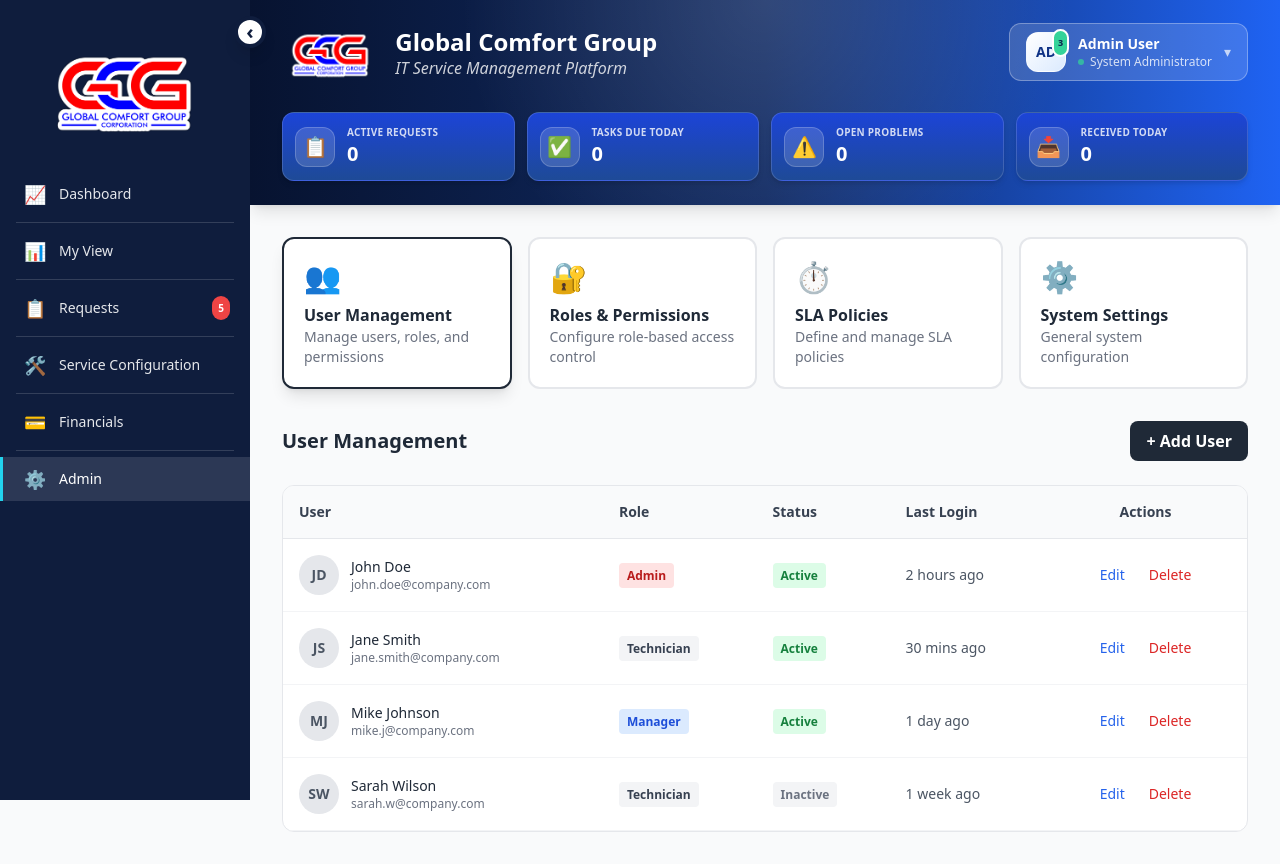
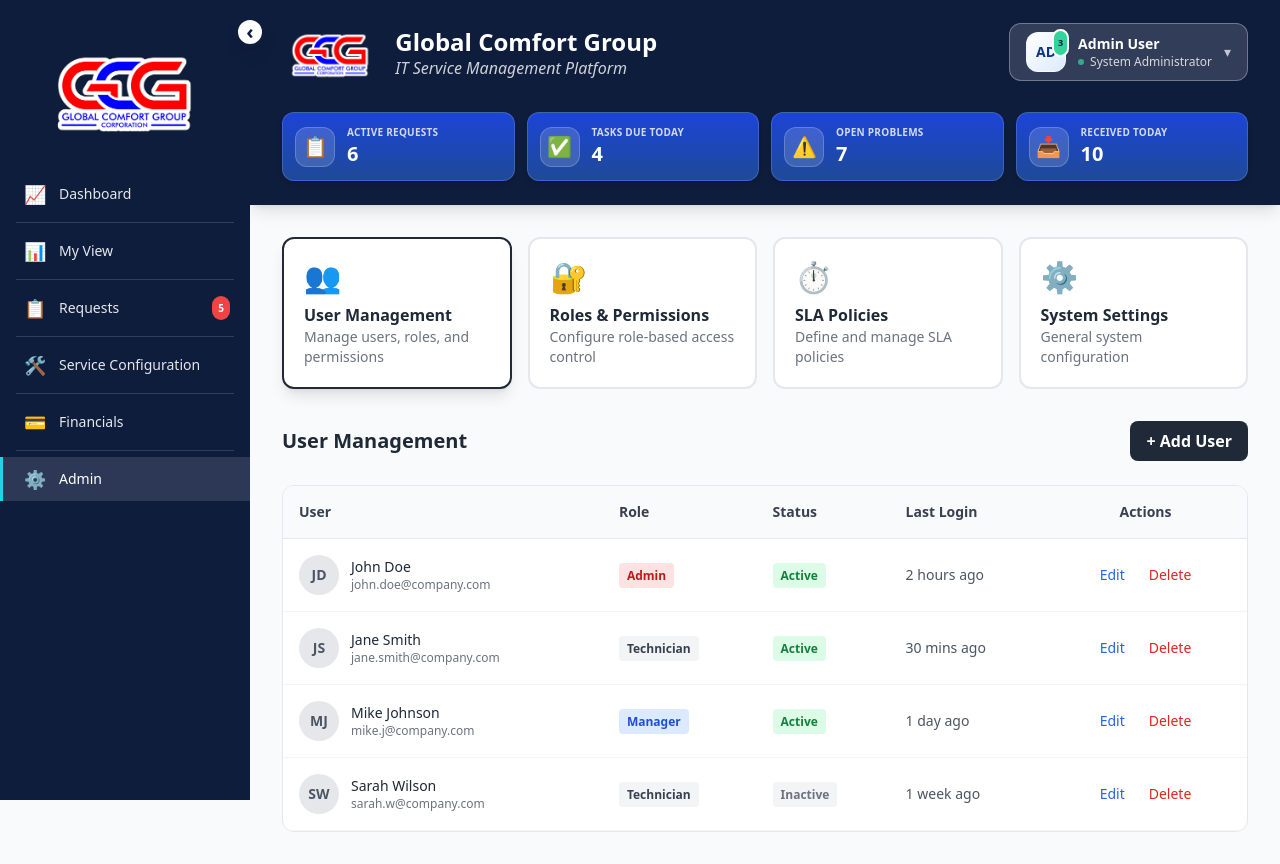
Before and after one commit to giopcarballo/react-servicedesk, a React (Vite) app: page /admin in a window 1280 px wide. Built offline with nearby package versions, Linux system fonts and the light colour scheme.

Commit message:
minor design changes

```diff
--- a/src/components/Header.jsx
+++ b/src/components/Header.jsx
@@ -3,17 +3,17 @@ import { useNavigate } from 'react-router-dom'
 import logo from '../assets/GCG.png'
 
 const defaultStats = [
-  { label: 'Active Requests', value: '0', icon: '📋' },
-  { label: 'Tasks Due Today', value: '0', icon: '✅' },
-  { label: 'Open Problems', value: '0', icon: '⚠️' },
-  { label: 'Received Today', value: '0', icon: '📥' }
+  { label: 'Active Requests', value: '6', icon: '📋' },
+  { label: 'Tasks Due Today', value: '4', icon: '✅' },
+  { label: 'Open Problems', value: '7', icon: '⚠️' },
+  { label: 'Received Today', value: '10', icon: '📥' }
 ]
 
 function Header({
   collapsed,
   stats = defaultStats,
   showStats = true,
-  gradient = 'from-[#071330] via-[#102a63] to-[#1f63f3]'
+  bgColor = 'bg-[#0f1d3d]'
 }) {
   const navigate = useNavigate()
   const [showUserMenu, setShowUserMenu] = useState(false)
@@ -24,8 +24,10 @@ function Header({
   }
 
   return (
-    <div className={`relative overflow-hidden bg-gradient-to-r ${gradient} text-white shadow-lg transition-all duration-300 ${collapsed ? 'sidebar-collapsed-margin' : 'with-sidebar'}`}>
-      <div className="absolute inset-0 opacity-40 bg-[radial-gradient(circle_at_top,_rgba(255,255,255,0.35),_transparent_55%)] pointer-events-none" aria-hidden="true"></div>
+    <div className={`relative overflow-hidden ${bgColor} text-white shadow-lg transition-all duration-300 ${
+    collapsed ? 'sidebar-collapsed-margin' : 'with-sidebar'
+  }`}>
+      <div className="absolute inset-0 opacity-40 pointer-events-none" aria-hidden="true"></div>
       <div className={`max-w-7xl mx-auto px-4 ${showStats ? 'pt-5 pb-6' : 'pt-4 pb-4'} sm:px-6 lg:px-8 relative`}>
         <div className="flex flex-wrap items-center justify-between gap-4">
           <div className="flex items-center gap-4">
```
Also changed, not shown: src/components/Sidebar.jsx (line endings or trailing spaces).
